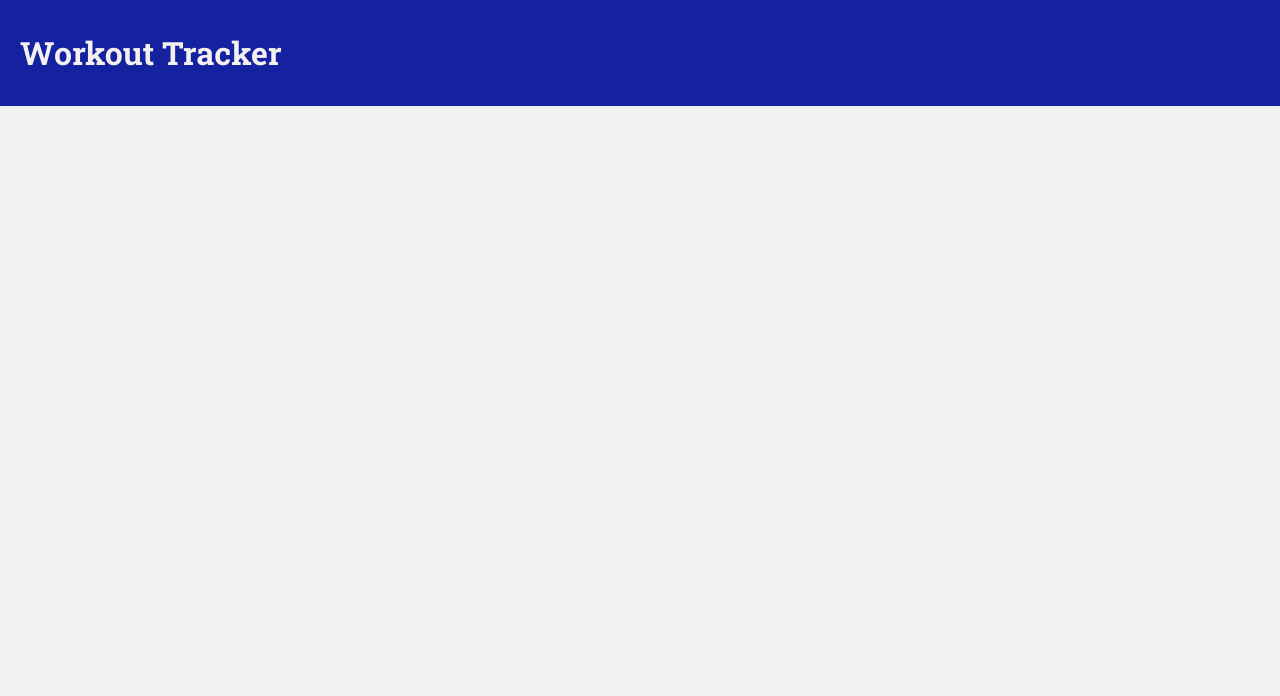
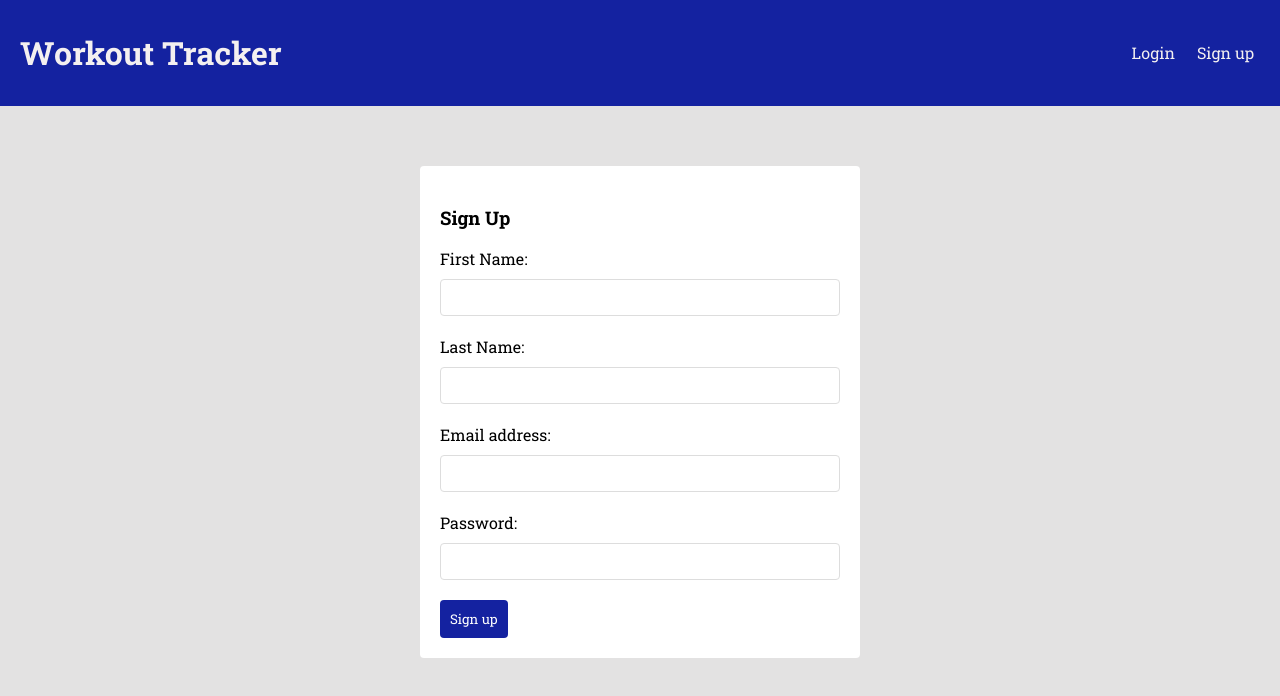
Before and after one commit to selaguardia/Workout-Tracker, a React (Create React App) app in the folder frontend/: page /signup in a window 1280 px wide. Before the commit this address had no page. Shown: the top 696 px of the page. Built offline with nearby package versions, Linux system fonts and the light colour scheme; the HTML template or start-up script is replaced by a standard one.

Commit message:
adds login/sign routes, forms, and css styles

```diff
--- a/frontend/src/App.js
+++ b/frontend/src/App.js
@@ -2,6 +2,8 @@
 // pages & components
 import Home from "./pages/Home";
 import Navbar from "./components/Navbar";
+import Signup from "./pages/SIgnup";
+import Login from "./pages/Login";
 
 function App() {
   return (
@@ -11,6 +13,8 @@
         <div className="pages">
           <Routes>
             <Route path="/" element={<Home />} />
+            <Route path="/login" element={<Login />} />
+            <Route path="/signup" element={<Signup />} />
           </Routes>
         </div>
       </BrowserRouter>
--- a/frontend/src/components/Navbar.jsx
+++ b/frontend/src/components/Navbar.jsx
@@ -7,6 +7,12 @@
         <Link to="/">
           <h1>Workout Tracker</h1>
         </Link>
+        <nav>
+          <div>
+            <Link to="/login">Login</Link>
+            <Link to="/signup">Sign up</Link>
+          </div>
+        </nav>
       </div>
     </header>
   )
--- a/frontend/src/index.css
+++ b/frontend/src/index.css
@@ -4,9 +4,10 @@
 :root {
   --primary: rgb(20, 34, 160);
   --error: #cf1726;
+  --background:#e3e2e2;
 }
 body {
-  background: #f1f1f1;
+  background: var(--background);
   margin: 0;
   font-family: 'Roboto Slab', serif;
 }
@@ -109,3 +110,27 @@
 input.error {
   border: 1px solid var(--error);
 }
+
+/* navbar */
+nav {
+  display: flex;
+  align-items: center;
+}
+nav a {
+  margin-left: 10px;
+  padding: 6px;
+}
+nav a:hover {
+  background-color: var(--background);
+  color:var(--primary);
+  padding: 6px;
+  border-radius: 4px;
+}
+/* auth forms */
+form.signup, form.login {
+  max-width: 400px;
+  margin: 40px auto;
+  padding: 20px;
+  background: #fff;
+  border-radius: 4px;
+}
--- /dev/null
+++ b/frontend/src/pages/Login.jsx
@@ -0,0 +1,36 @@
+import { useState } from "react"
+
+const Login = () => {
+  const [email, setEmail] = useState('')
+  const [password, setPassword] = useState('')
+
+  const handleSubmit = async (e) => {
+    e.preventDefault()
+
+    console.log(email, password)
+  }
+
+  return (
+    <form className="login" onSubmit={handleSubmit}>
+      <h3>Login</h3>
+
+      <label>Email address:</label>
+      <input
+        type="email"
+        onChange={(e) => setEmail(e.target.value)}
+        value={email}
+      />
+
+      <label>Password:</label>
+      <input
+        type="password"
+        onChange={(e) => setPassword(e.target.value)}
+        value={password}
+      />
+
+      <button>Login</button>
+    </form>
+  )
+}
+
+export default Login
--- /dev/null
+++ b/frontend/src/pages/SIgnup.jsx
@@ -0,0 +1,52 @@
+import { useState } from "react"
+
+const Signup = () => {
+  const [firstName, setFirstName] = useState('')
+  const [lastName, setLastName] = useState('')
+  const [email, setEmail] = useState('')
+  const [password, setPassword] = useState('')
+
+  const handleSubmit = async (e) => {
+    e.preventDefault()
+
+    console.log(firstName, lastName, email, password)
+  }
+
+  return (
+    <form className="signup" onSubmit={handleSubmit}>
+      <h3>Sign Up</h3>
+
+      <label>First Name:</label>
+      <input
+        type="text"
+        onChange={(e) => setFirstName(e.target.value)}
+        value={firstName}
+      />
+
+      <label>Last Name:</label>
+      <input
+        type="text"
+        onChange={(e) => setLastName(e.target.value)}
+        value={lastName}
+      />
+
+      <label>Email address:</label>
+      <input
+        type="email"
+        onChange={(e) => setEmail(e.target.value)}
+        value={email}
+      />
+
+      <label>Password:</label>
+      <input
+        type="password"
+        onChange={(e) => setPassword(e.target.value)}
+        value={password}
+      />
+
+      <button>Sign up</button>
+    </form>
+  )
+}
+
+export default Signup
```
